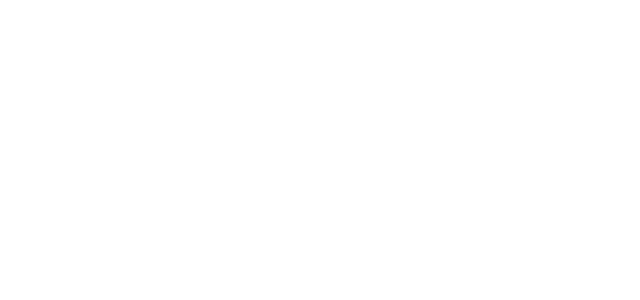
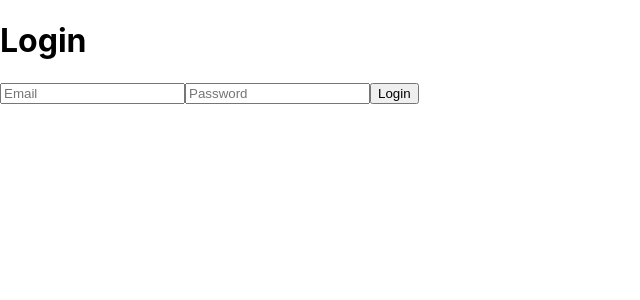
Before and after one commit to Raul184/MERN_TypeScript, a React (Create React App) app in the folder app/: page /login in a window 1280 px wide. Shown: the top 300 px of the page, without its empty margins (0-640 px from the left). Built offline with nearby package versions, Linux system fonts and the light colour scheme.

Commit message:
functionality for login pg set | styles to be completed

```diff
--- a/app/src/App.tsx
+++ b/app/src/App.tsx
@@ -5,6 +5,7 @@ import { Switch, Route } from 'react-router-dom';
 import './App.css';
 import Home from './pages/Home';
 import SignUp from './pages/SignUp';
+import Login from './pages/Login';
 
 const httpLink = new HttpLink({ uri: 'http://localhost:4000' })
 const authLink = setContext(
@@ -30,6 +31,7 @@ function App() {
       <Switch>
         <Route exact path='/' component={Home} />
         <Route exact path='/signup' component={SignUp} />
+        <Route exact path='/login' component={Login} />
       </Switch>
     </ApolloProvider>
   );
--- /dev/null
+++ b/app/src/pages/Login.tsx
@@ -0,0 +1,60 @@
+import { gql, useMutation } from '@apollo/client';
+import { useHistory } from 'react-router-dom';
+import { ErrorMessage, Field, Form, Formik } from 'formik';
+import React from 'react'
+import * as Yup from 'yup';
+
+
+const LOGIN_MUTATION = gql`
+  mutation login($email: String!, $password: String!){
+    login(email: $email, password: $password){
+      token
+    }
+  }
+`
+interface LoginValues {
+  email: string,
+  password: string
+}
+
+export default function Login() {
+  const history = useHistory()
+  const [login, { data }] = useMutation(LOGIN_MUTATION)
+
+  const initialValues: LoginValues = {
+    email: '',
+    password: ''
+  }
+
+  const validationSchema = Yup.object({
+    email: Yup.string().email('Invalid email address').required('Email is required'),
+    password: Yup.string().max(20).required('Password is required')
+  })
+
+  return <>
+    <h1>Login</h1>
+    <Formik
+      initialValues={initialValues}
+      validationSchema={validationSchema}
+      onSubmit={async (values, { setSubmitting }) => {
+        setSubmitting(true)
+        const response = await login({
+          variables: values
+        })
+        localStorage.setItem('token', response.data.login.token)
+        setSubmitting(false)
+        history.push('/users')
+      }}
+    >
+      <Form>
+        <Field name='email' type='text' placeholder='Email' />
+        <ErrorMessage name='email' component={'div'} />
+
+        <Field name='password' type='password' placeholder='Password' />
+        <ErrorMessage name='password' component={'div'} />
+
+        <button type='submit'>Login</button>
+      </Form>
+    </Formik>
+  </>
+}
```
